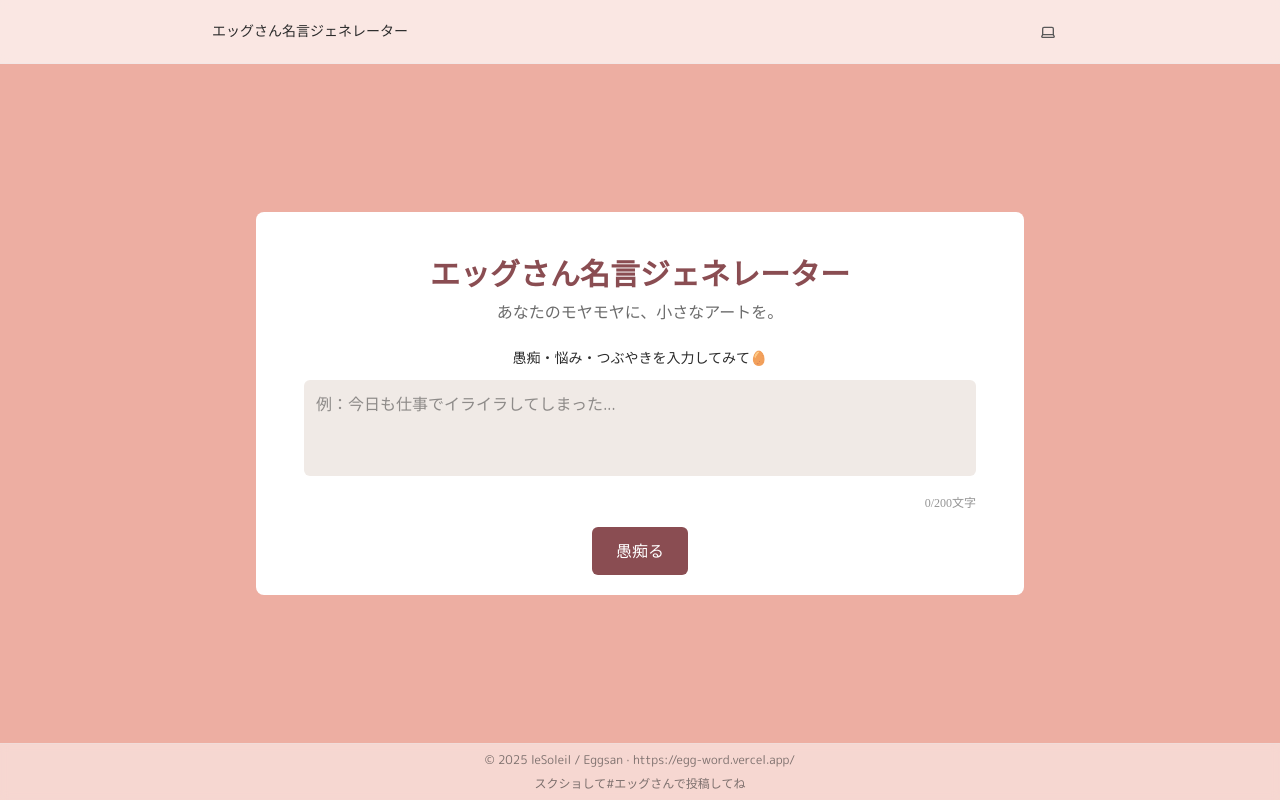
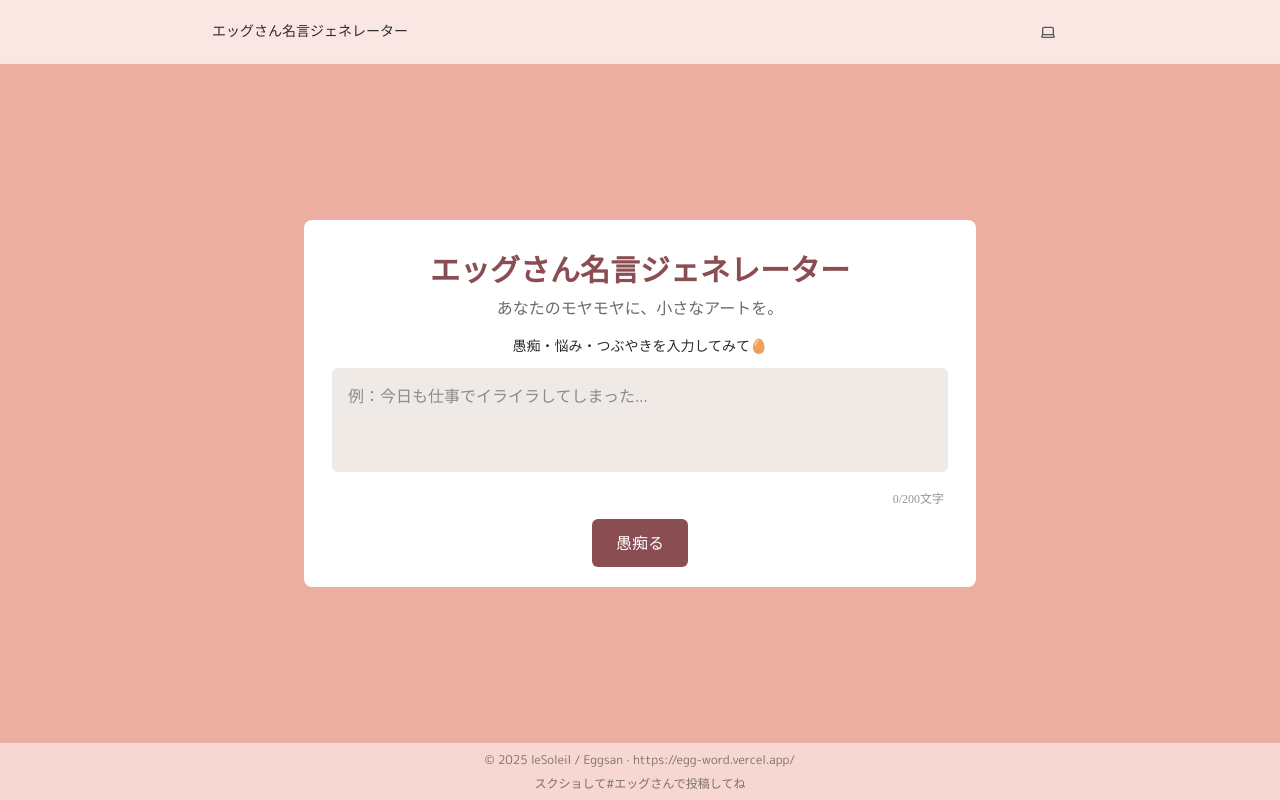
Before and after one commit to soleilysoleily-pixel/egg-word, a Next.js app in the folder egg-word/: page / in a window 1280 px wide. Built offline with nearby package versions, Linux system fonts and the light colour scheme; no server answers.

Commit message:
initial commit

```diff
--- a/egg-word/app/page.tsx
+++ b/egg-word/app/page.tsx
@@ -173,12 +173,12 @@ export default function Home() {
 
         <div className="flex-1 flex flex-col items-center justify-center max-w-4xl p-1 sm:p-2 md:p-3 lg:p-4 w-full">
           {/* メインアプリカード */}
-          <div className="bg-white rounded-lg px-2 py-2 sm:px-4 sm:py-3 md:px-8 md:py-4 lg:px-12 lg:py-5 w-full max-w-3xl">
+          <div className="bg-white rounded-lg px-3 py-3 sm:px-5 sm:py-4 md:px-6 md:py-5 w-full max-w-2xl">
             {/* メイン生成エリア */}
-            <div className="w-full space-y-4 sm:space-y-6 flex-1 flex flex-col">
+            <div className="w-full space-y-3 sm:space-y-4 flex-1 flex flex-col">
             {/* タイトル */}
             <motion.div
-              className="text-center space-y-1 sm:space-y-2 mt-2 sm:mt-4 md:mt-6"
+              className="text-center space-y-1 sm:space-y-2 mt-1 sm:mt-2 md:mt-3"
               initial={{ opacity: 0, y: 20 }}
               animate={{ opacity: 1, y: 0 }}
               transition={{ duration: 0.6 }}
@@ -197,7 +197,7 @@ export default function Home() {
               {(isLoading || quote !== "エッグさんの殻の中") && (
                 <motion.div
                   ref={quoteRef}
-                  className="rounded-md px-6 py-6 sm:px-8 sm:py-8 md:py-10 lg:py-12 min-h-[180px] sm:min-h-[200px] md:min-h-[220px] lg:min-h-[240px] flex flex-col justify-center relative speech-bubble mb-16 sm:mb-20"
+                  className="rounded-md px-4 py-4 sm:px-6 sm:py-6 md:py-7 lg:py-8 min-h-[140px] sm:min-h-[160px] md:min-h-[170px] lg:min-h-[180px] flex flex-col justify-center relative speech-bubble mb-12 sm:mb-16"
                   initial={{ opacity: 0, y: 30, scale: 0.95 }}
                   animate={{
                     opacity: 1,
@@ -247,8 +247,8 @@ export default function Home() {
                       key={quote}
                     >
                       <div className="flex justify-center">
-                        <div className="text-left px-6 sm:pl-20 sm:pr-20" style={{maxWidth: 'calc(100% - 80px)'}}>
-                          <p className={`text-base sm:text-lg md:text-xl lg:text-2xl leading-relaxed whitespace-pre-line font-rounded ${bgColor === '#A3B18A' ? 'text-white' : 'text-gray-700'}`} style={{
+                        <div className="text-left px-2 sm:px-4 md:px-6" style={{maxWidth: 'calc(100% - 40px)'}}>
+                          <p className={`text-sm sm:text-base md:text-lg lg:text-xl leading-relaxed whitespace-pre-line font-rounded ${bgColor === '#A3B18A' ? 'text-white' : 'text-gray-700'}`} style={{
                             wordBreak: 'keep-all',
                             overflowWrap: 'break-word',
                             lineHeight: '1.7',
@@ -294,12 +294,12 @@ export default function Home() {
 
             {/* 入力フィールド */}
             <motion.div
-              className="space-y-2 sm:space-y-3 flex-shrink-0"
+              className="space-y-2 sm:space-y-3 flex-shrink-0 px-1"
               initial={{ opacity: 0, y: 20 }}
               animate={{ opacity: 1, y: 0 }}
               transition={{ duration: 0.6, delay: 0.2 }}
             >
-              <label htmlFor="input-text" className="block text-xs sm:text-sm font-medium text-feminine-text text-center px-2 font-rounded">
+              <label htmlFor="input-text" className="block text-xs sm:text-sm font-medium text-feminine-text text-center font-rounded">
                 愚痴・悩み・つぶやきを入力してみて🥚
               </label>
               <textarea
@@ -307,13 +307,13 @@ export default function Home() {
                 value={inputText}
                 onChange={(e) => setInputText(e.target.value)}
                 placeholder="例：今日も仕事でイライラしてしまった..."
-                className="w-full p-2 sm:p-3 bg-feminine-input border-none rounded-md resize-none focus:outline-none focus:ring-2 focus:ring-feminine-pink focus:ring-opacity-50 transition-all duration-200 font-rounded text-feminine-text placeholder-feminine-text placeholder-opacity-50 text-sm sm:text-base"
+                className="w-full p-3 sm:p-4 bg-feminine-input border-none rounded-md resize-none focus:outline-none focus:ring-2 focus:ring-feminine-pink focus:ring-opacity-50 transition-all duration-200 font-rounded text-feminine-text placeholder-feminine-text placeholder-opacity-50 text-sm sm:text-base"
                 rows={3}
                 maxLength={200}
                 readOnly={quote !== "エッグさんの殻の中" && !error}
                 disabled={quote !== "エッグさんの殻の中" && !error}
               />
-              <div className="text-right text-xs text-feminine-text/50">
+              <div className="text-right text-xs text-feminine-text/50 pr-1">
                 {inputText.length}/200文字
               </div>
             </motion.div>
@@ -322,7 +322,7 @@ export default function Home() {
             <AnimatePresence>
               {quote === "エッグさんの殻の中" && !isLoading && (
                 <motion.div
-                  className="text-center mt-3 sm:mt-4"
+                  className="text-center mt-2 sm:mt-3"
                   initial={{ opacity: 0, y: 20 }}
                   animate={{ opacity: 1, y: 0 }}
                   exit={{ opacity: 0, y: -20 }}
@@ -343,7 +343,7 @@ export default function Home() {
             <AnimatePresence>
               {quote !== "エッグさんの殻の中" && !isLoading && !error && (
                 <motion.div
-                  className="text-center mt-4 sm:mt-6"
+                  className="text-center mt-3 sm:mt-4"
                   initial={{ opacity: 0, y: 20 }}
                   animate={{ opacity: 1, y: 0 }}
                   exit={{ opacity: 0, y: -20 }}
```
